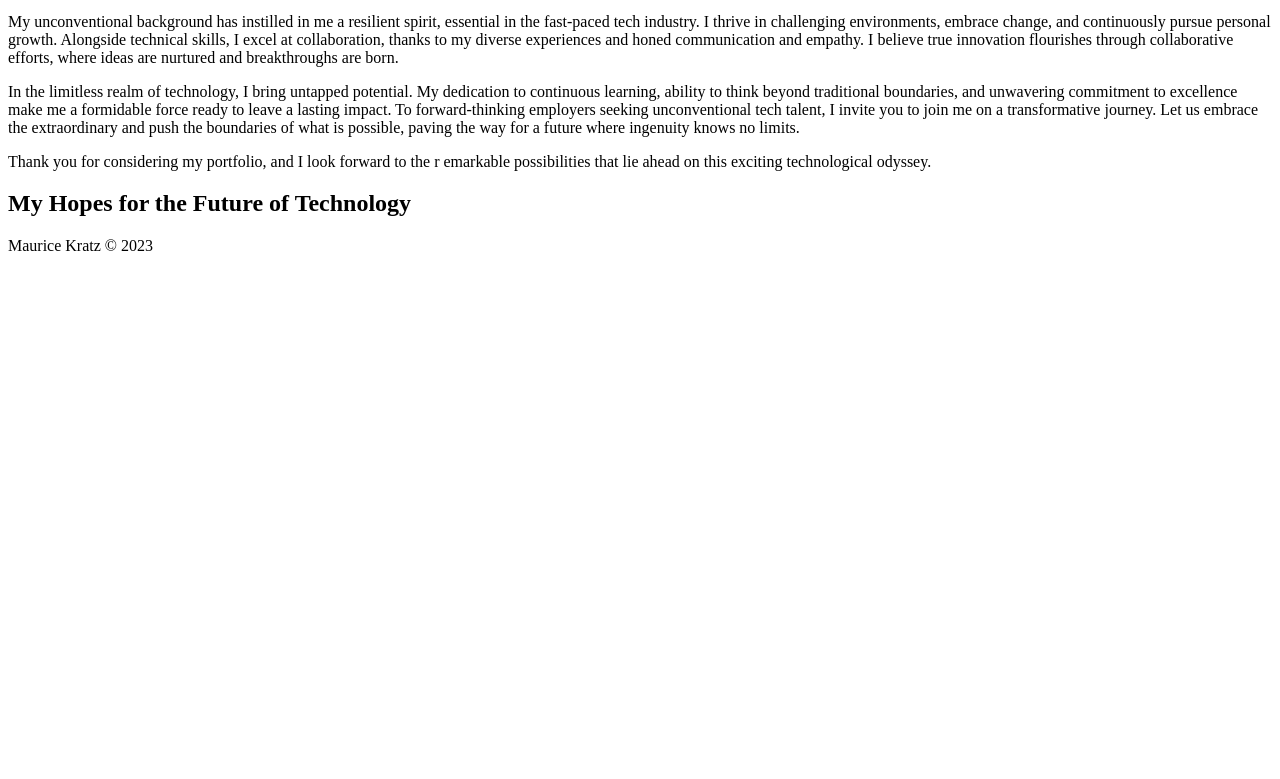
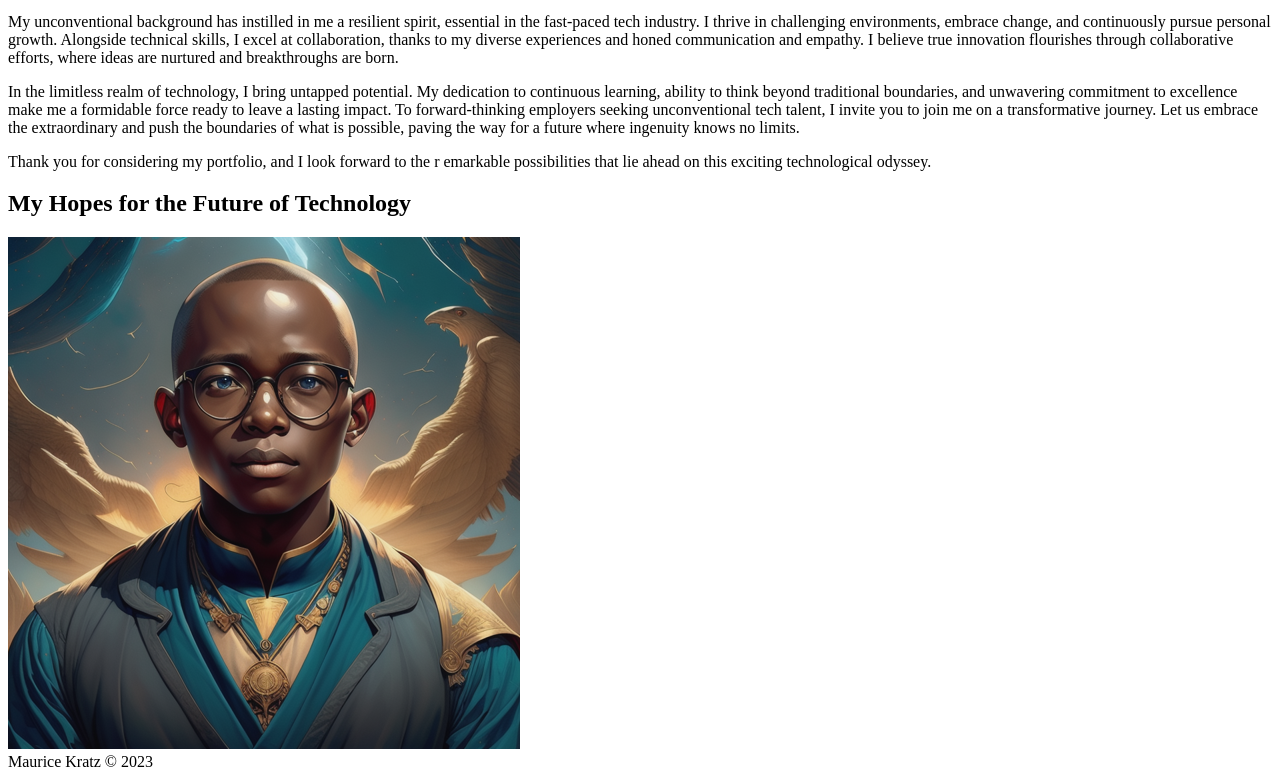
Before and after one commit to LaunchCodeAllhubs/js-assignment-4-html-me-something-KratzKodes, a website: page index.html in a window 1280 px wide. Shown: the part 1178-1957 px from the top of the page. Before the commit the page ends 1441 px from the top, so only its background shows below. Drawn offline with Linux system fonts and the light colour scheme.

Commit message:
added image

```diff
--- a/index.html
+++ b/index.html
@@ -133,7 +133,7 @@
 
       <article>
          <h1>My Hopes for the Future of Technology</h1>
-
+         <img src="/images/earth.png">
       </article>
 
    </div>
```
Also changed, not shown: images/earth.png (added).
